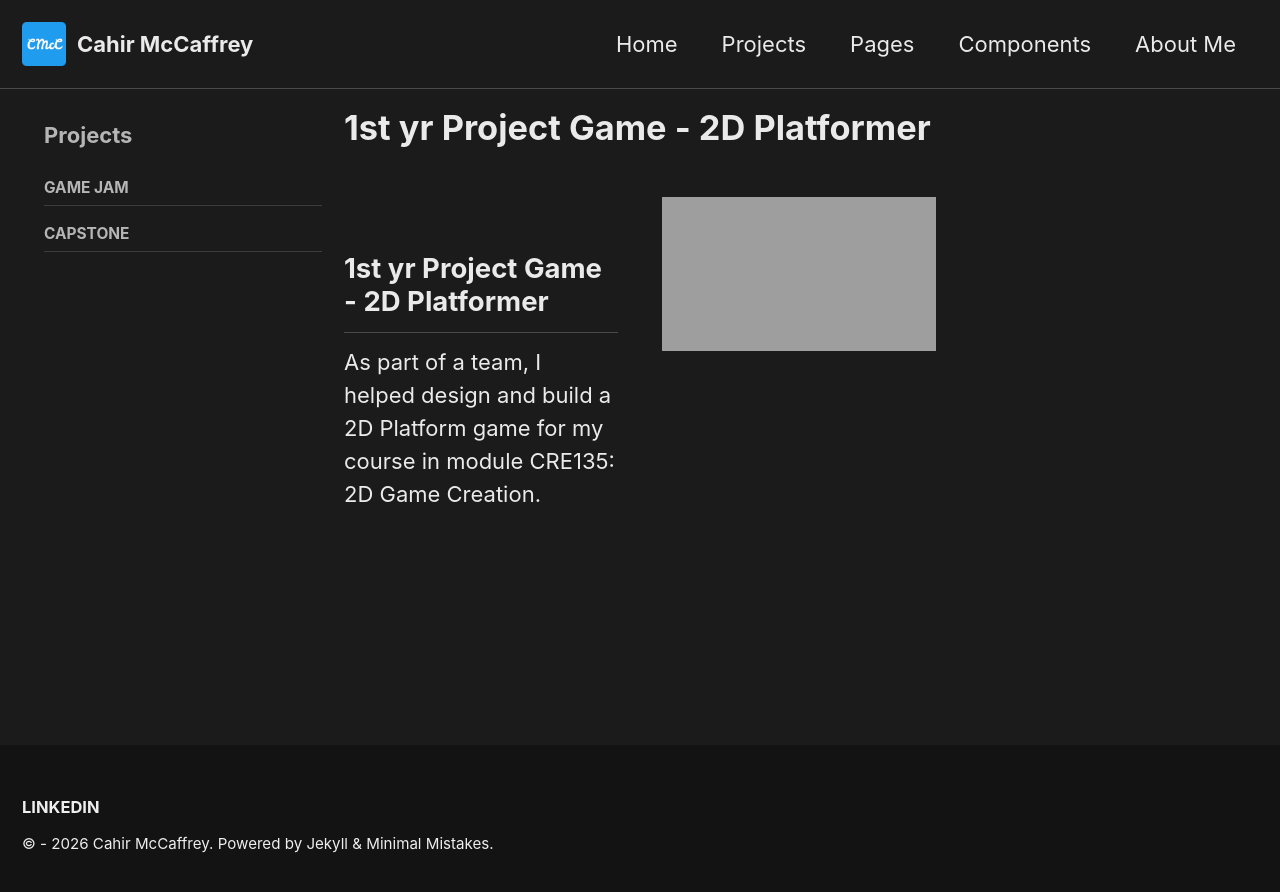
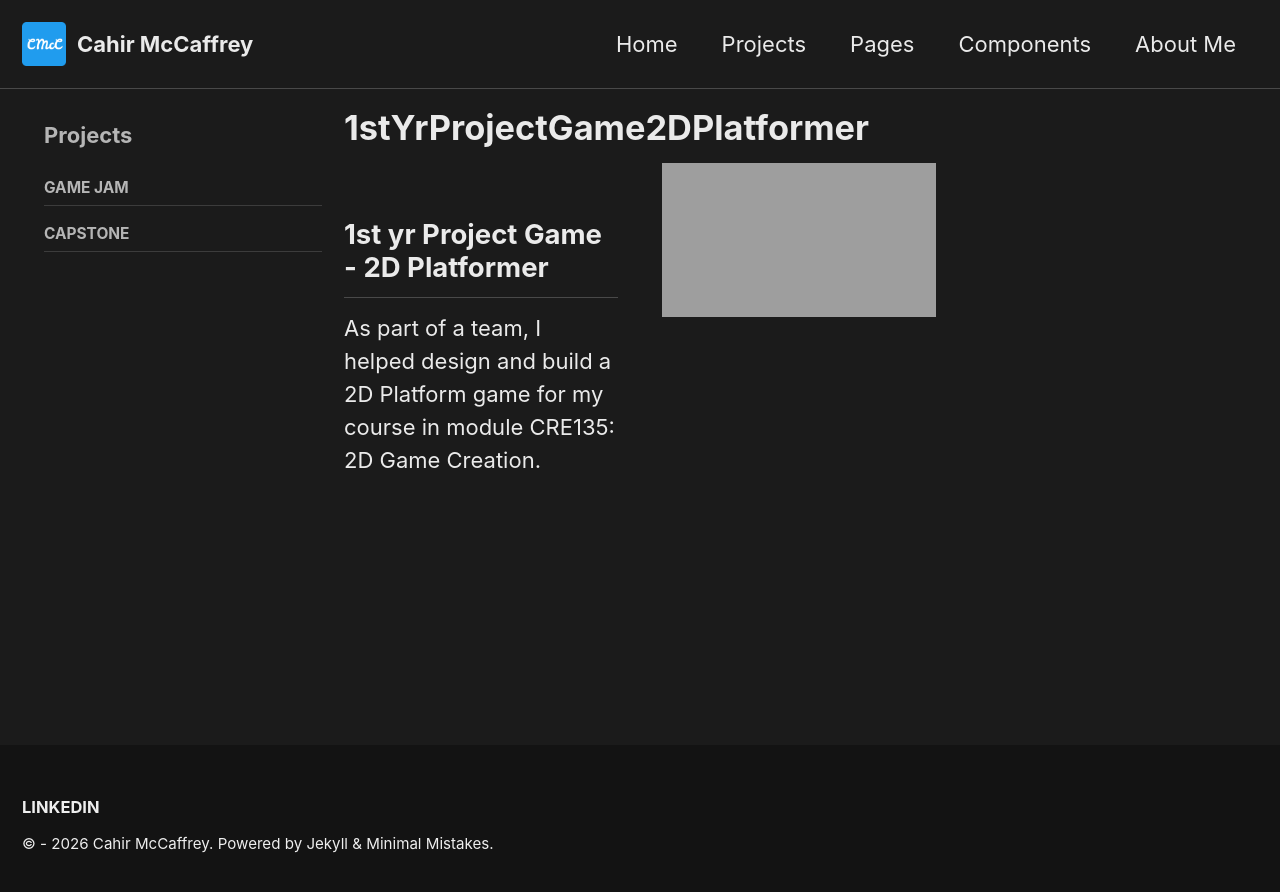
Before and after one commit to MADMAX4TIMEF1CHAMP/MADMAX4TIMEF1CHAMP.github.io, a Jekyll site: the page built from projects-1styrprojectgame-2d-platformer.md, in a window 1280 px wide. Shown: the top 892 px of the page. Built offline with Jekyll 4.4.1, drawn with Linux system fonts in a browser that asks for light colours; grey boxes are pictures that could not be loaded.

Commit message:
Update and rename projects-1st yr-project-game-2d-platformer.md to projects-1styrprojectgame-2d-platformer.md

```diff
--- a/projects-1st yr-project-game-2d-platformer.md
+++ b/projects-1styrprojectgame-2d-platformer.md
@@ -1,7 +1,7 @@
 ---
-title: "1st yr Project Game - 2D Platformer"
+title: "1stYrProjectGame2DPlatformer"
 layout: single
-permalink: /projects/1st yr-project-game-2d-platformer/
+permalink: /projects/1styrprojectgame2dplatformer/
 sidebar:
   title: "Projects"
   nav:
```
